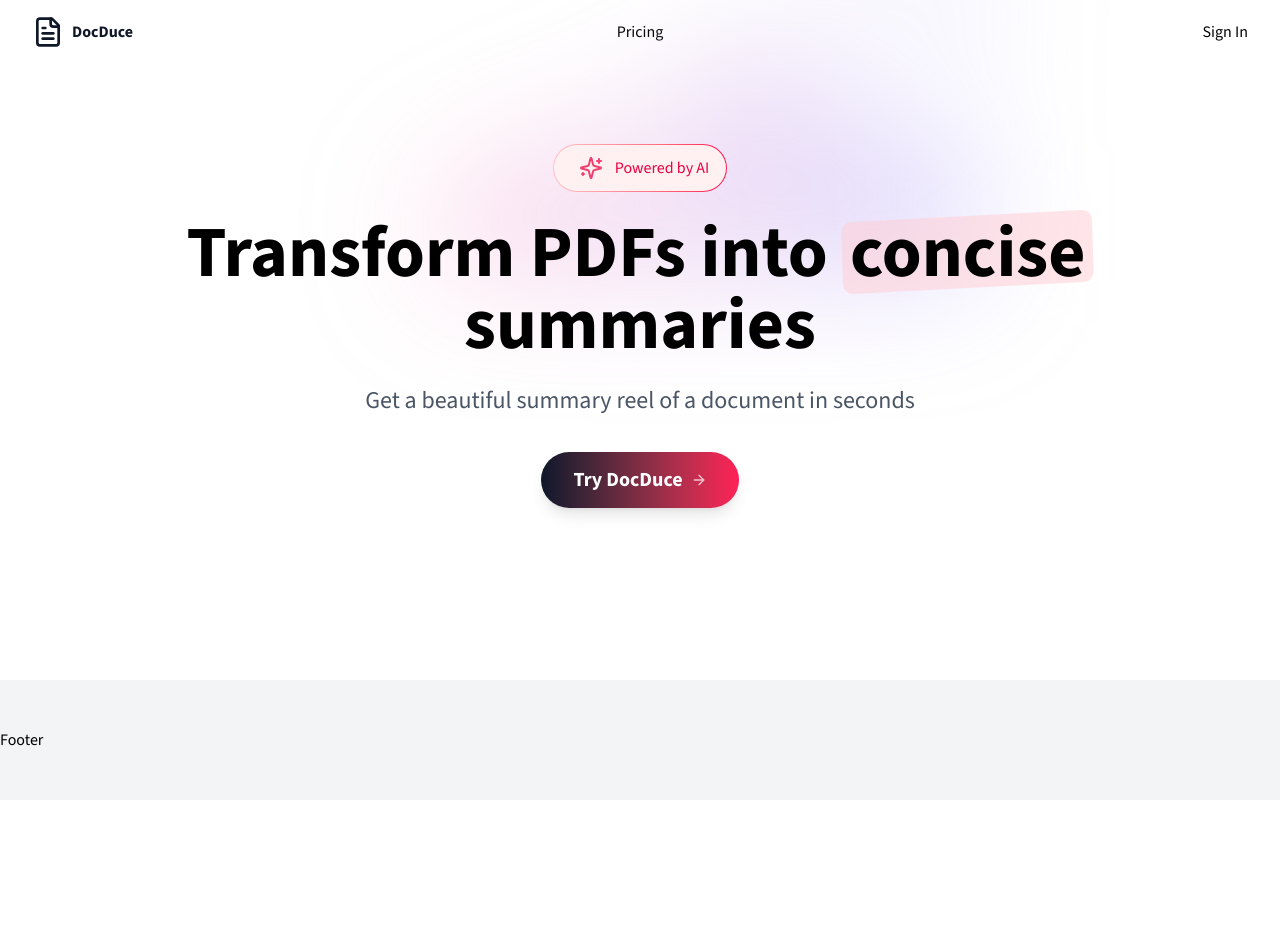
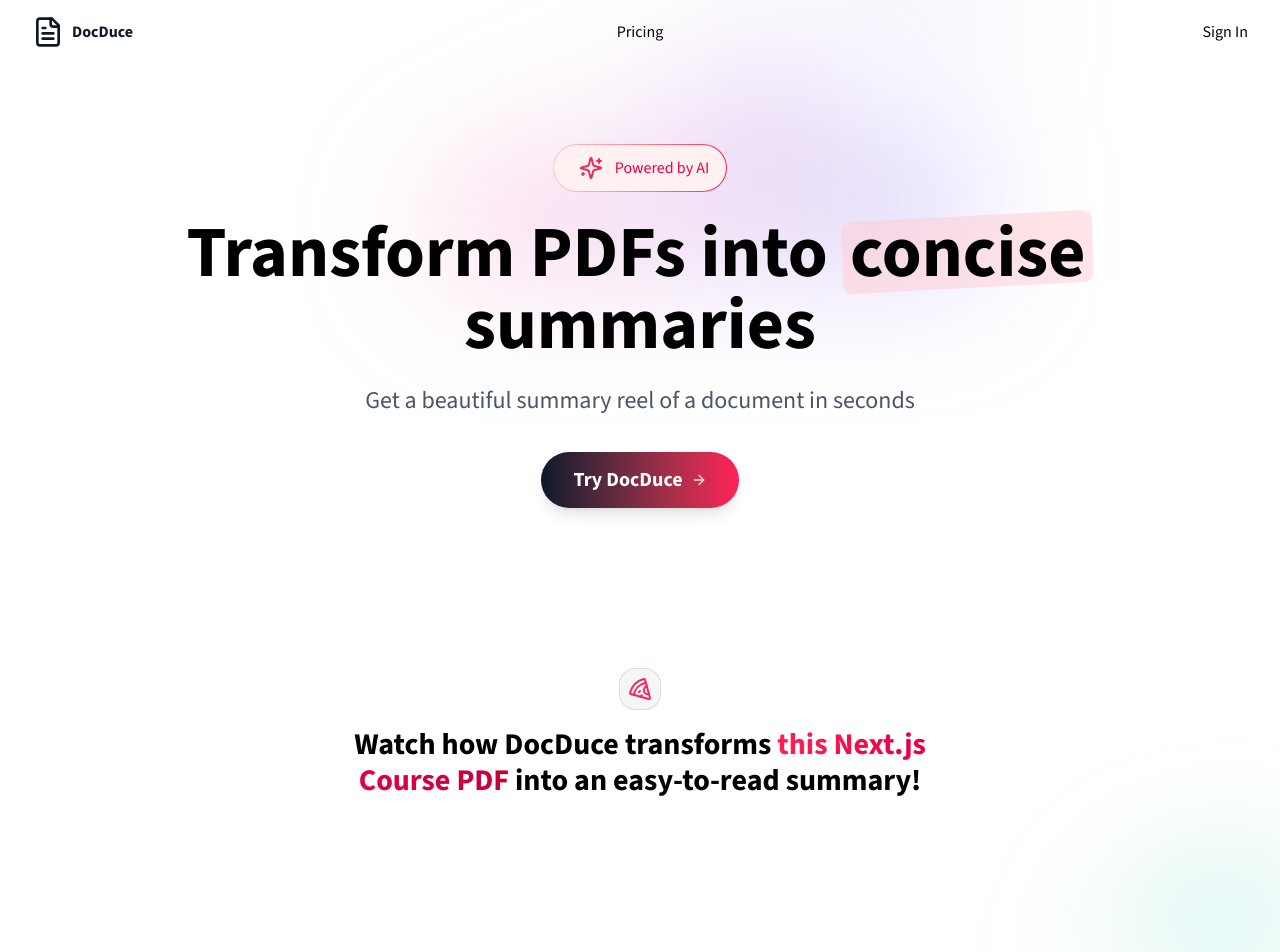
Before and after one commit to Nitinshukla88/DocDuce, a Next.js app: page / in a window 1280 px wide. Shown: the top 952 px of the page. Before the commit the page ends 800 px from the top, so only its background shows below. Built offline with nearby package versions, Linux system fonts and the light colour scheme.

Commit message:
added the Demo-Section into the website

```diff
--- a/app/page.tsx
+++ b/app/page.tsx
@@ -1,4 +1,5 @@
 import BgGradient from "@/components/common/BgGradient";
+import DemoSection from "@/components/Home/DemoSection";
 import HeroSection from "@/components/Home/HeroSection";
 
 export default function Home() {
@@ -7,10 +8,10 @@
       <BgGradient>
         <div className="flex flex-col ">
           <HeroSection />
+          <DemoSection />
         </div>
       </BgGradient>
 
-      {/* <DemoSection /> */}
       {/* <HowItWorksSection /> */}
       {/* <PricingSection /> */}
       {/* <CTASection /> */}
--- /dev/null
+++ b/components/Home/DemoSection.tsx
@@ -0,0 +1,40 @@
+import { Pizza } from "lucide-react";
+
+export default function DemoSection() {
+  return (
+    <section className="relative">
+      <div className="py-12 lg:py-24 max-w-5xl mx-auto px-4 sm:px-6 lg:px-8 lg:pt-12">
+        <div
+          aria-hidden="true"
+          className="pointer-events-none absolute inset-0 -z-10 transform-gpu overflow-hidden blur-3xl"
+        >
+          <div
+            className="relative left-[calc(50%+3rem)] aspect-[1155/678] w-[36.125rem] -translate-x-1/2 bg-linear-to-br from-emerald-500 via-teal-500 to-cyan-500 opacity-30
+        sm:left-[calc(50%+36rem)] sm:w-[72.1875rem]"
+            style={{
+              clipPath:
+                "polygon(74.1% 44.1%, 100% 61.6%, 97.5% 26.9%, 85.5% 0.1%, 80.7% 2%, 72.5% 32.5%, 60.2% 62.4%, 52.4% 68.1%, 47.5% 58.3%, 45.2% 34.5%, 27.5% 100%, 0 77.9%, 100% 0, 100% 100%, 0 100%)",
+            }}
+          />
+        </div>
+        <div className="flex flex-col items-center text-center space-y-4">
+          <div className="inline-flex items-center justify-center rounded-2xl p-2 bg-gray-100/80 backdrop-blur-xs border border-gray-500/20 mb-4">
+            <Pizza className="w-6 h-6 text-rose-500" />
+          </div>
+          <div className="text-center mb-16">
+            <h3 className="font-bold text-3xl max-w-2xl mx-auto px-4 sm:px-6">
+              Watch how DocDuce transforms{" "}
+              <span className="bg-linear-to-r from-rose-500 to-rose-700 bg-clip-text text-transparent">
+                this Next.js Course PDF
+              </span>{" "}
+              into an easy-to-read summary!
+            </h3>
+          </div>
+          <div className="flex justify-center items-center px-2 sm:px-4 lg:px-6">
+            {/* Summary Viewer */}
+          </div>
+        </div>
+      </div>
+    </section>
+  );
+}
--- a/components/common/Footer.tsx
+++ b/components/common/Footer.tsx
@@ -1,3 +1,3 @@
 export default function Footer() {
-  return <footer className="bg-gray-100 py-12">Footer</footer>;
+  return <footer className="bg-gray-100 py-4">Footer</footer>;
 }
```
